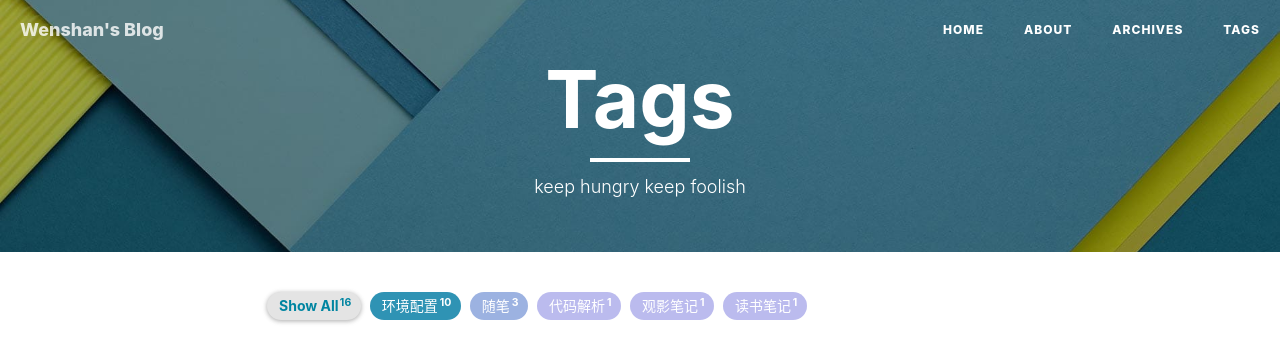
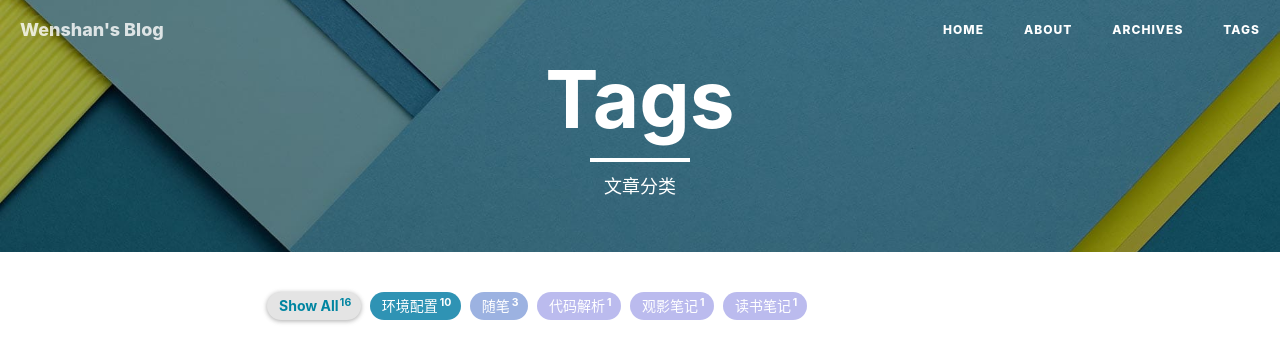
Before and after one commit to tianws/tianws.github.io, a Jekyll site: the page built from tags.html, in a window 1280 px wide. Shown: the top 363 px of the page. Built offline with Jekyll 4.4.1, drawn with Linux system fonts in a browser that asks for light colours; nearby versions of some CDN libraries; comment, search, counter and statistics services are not loaded.

Commit message:
修改tags页面description

```diff
--- a/tags.html
+++ b/tags.html
@@ -1,7 +1,7 @@
 ---
 title: Tags
 layout: default
-description: keep hungry keep foolish
+description: 文章分类
 header-img: "img/tags-bg.jpg"
 ---
 
```
